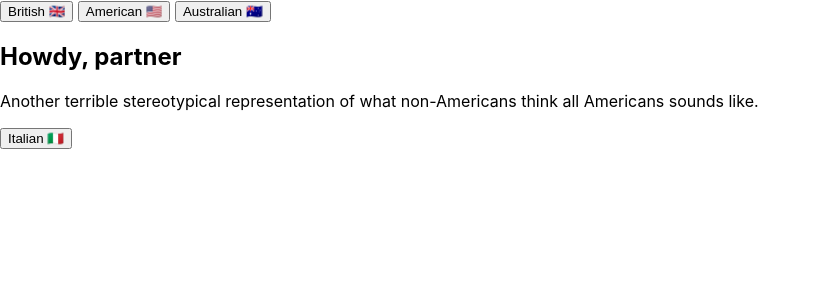
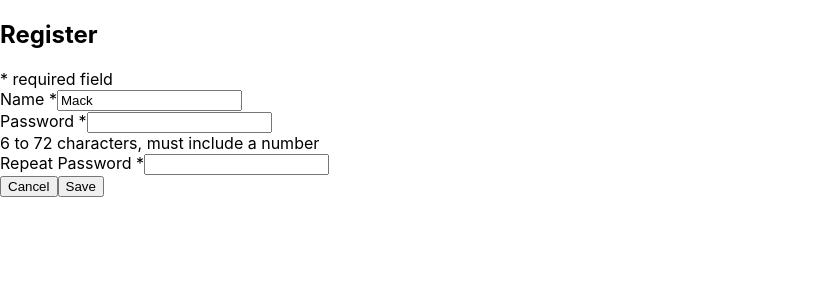
Before and after one commit to capnnemo2/react-playground, a React (Create React App) app: page / in a window 1280 px wide. Shown: the top 300 px of the page, without its empty margins (0-821 px from the left). Built offline with nearby package versions, Linux system fonts and the light colour scheme.

Commit message:
Adds name ref and defaultValue

```diff
--- a/src/index.js
+++ b/src/index.js
@@ -1,12 +1,15 @@
-import React from 'react';
-import ReactDOM from 'react-dom';
-import {BrowserRouter} from 'react-router-dom';
-import './index.css';
-import App from './lang-context/AppLang';
+import React from "react";
+import ReactDOM from "react-dom";
+// import { BrowserRouter } from "react-router-dom";
+import "./index.css";
+// import App from "./lang-context/AppLang";
+import RegistrationForm from "./registrationForm/registrationForm";
 
-ReactDOM.render(
-    <BrowserRouter>
-        <App />
-    </BrowserRouter>,
-    document.getElementById('root')
-);
+// ReactDOM.render(
+//     <BrowserRouter>
+//         <App />
+//     </BrowserRouter>,
+//     document.getElementById('root')
+// );
+
+ReactDOM.render(<RegistrationForm />, document.getElementById("root"));
--- a/src/registrationForm/registrationForm.js
+++ b/src/registrationForm/registrationForm.js
@@ -1,9 +1,24 @@
 import React from "react";
 
 export default class RegistrationForm extends React.Component {
+  constructor(props) {
+    super(props);
+    this.nameInput = React.createRef();
+  }
+
+  handleSubmit(e) {
+    e.preventDefault();
+    const name = this.nameInput.current.value;
+    const password = e.target.password.value;
+    const secondPassword = e.target.repeatPassword.value;
+    console.log(name);
+    console.log(password);
+    console.log(secondPassword);
+  }
+
   render() {
     return (
-      <form className="registration">
+      <form className="registration" onSubmit={e => this.handleSubmit(e)}>
         <h2>Register</h2>
         <div className="registration__hint">* required field</div>
         <div className="form-group">
@@ -13,6 +28,8 @@ export default class RegistrationForm extends React.Component {
             className="registration__control"
             name="name"
             id="name"
+            ref={this.nameInput}
+            defaultValue="Mack"
           />
         </div>
         <div className="form-group">
@@ -23,6 +40,27 @@ export default class RegistrationForm extends React.Component {
             name="password"
             id="password"
           />
+          <div className="registration__hint">
+            6 to 72 characters, must include a number
+          </div>
+        </div>
+        <div className="form-group">
+          <label htmlFor="repeatPassword">Repeat Password *</label>
+          <input
+            type="password"
+            className="registration__control"
+            name="repeatPassword"
+            id="repeatPassword"
+          />
+        </div>
+
+        <div className="registration__button__group">
+          <button type="reset" className="registration__button">
+            Cancel
+          </button>
+          <button type="submit" className="registration__button">
+            Save
+          </button>
         </div>
       </form>
     );
```
